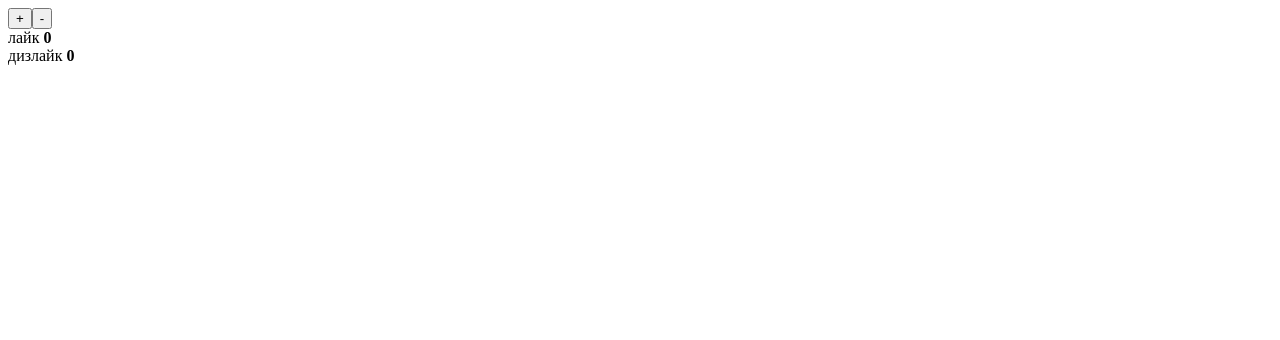
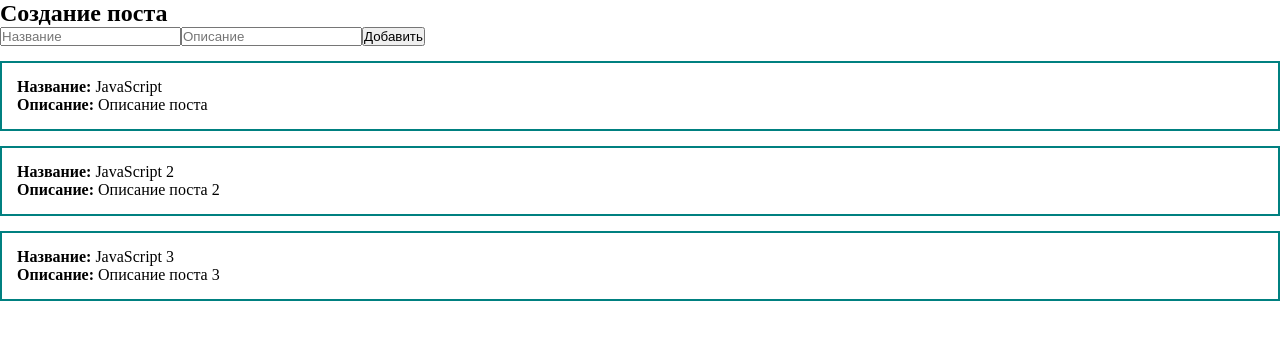
Before and after one commit to Zhelukevich/Vue-3-study, a Vue app: page / in a window 1280 px wide. Shown: the top 340 px of the page. Built offline with nearby package versions, Linux system fonts and the light colour scheme.

Commit message:
add createPost

```diff
--- a/src/App.vue
+++ b/src/App.vue
@@ -1,9 +1,14 @@
 <template >
-  <button v-on:click="addLike">+</button>
-  <button v-on:click="addDislike">-</button>
-  <div>
-    лайк <strong>{{ likes }}</strong><br>
-    дизлайк <strong>{{ dislikes }}</strong>
+  <form @submit.prevent>
+    <h2>Создание поста</h2>
+    <input @input="title = $event.target.value" v-bind:value="title" type="text" placeholder="Название">
+    <input @input="body = $event.target.value" v-bind:value="body" type="text" placeholder="Описание">
+    <button @click="createPost">Добавить</button>
+  </form>
+
+  <div class="post" v-for="post in posts">
+    <div><strong>Название:</strong> {{ post.title }}</div>
+    <div><strong>Описание:</strong> {{ post.body }}</div>
   </div>
 </template>
 
@@ -11,19 +16,41 @@
 export default {
   data() {
     return {
-      likes: 0,
-      dislikes: 0,
+      posts: [
+        { id: 1, title: 'JavaScript', body: 'Описание поста' },
+        { id: 2, title: 'JavaScript 2', body: 'Описание поста 2' },
+        { id: 3, title: 'JavaScript 3', body: 'Описание поста 3' },
+      ],
+      title: '',
+      body: '',
     }
   },
   methods: {
-    addLike() {
-      this.likes += 1;
-    },
-    addDislike() {
-      this.dislikes -= 1;
+    createPost() {
+      const newPost = {
+        id: Date.now(),
+        title: this.title,
+        body: this.body,
+      }
+      this.posts.push(newPost);
+      this.title = '';
+      this.body = '';
+
     },
   },
 }
 </script>
 
-<style ></style>
+<style >
+* {
+  margin: 0;
+  padding: 0;
+  box-sizing: border-box;
+}
+
+.post {
+  padding: 15px;
+  border: 2px solid teal;
+  margin-top: 15px;
+}
+</style>
```
